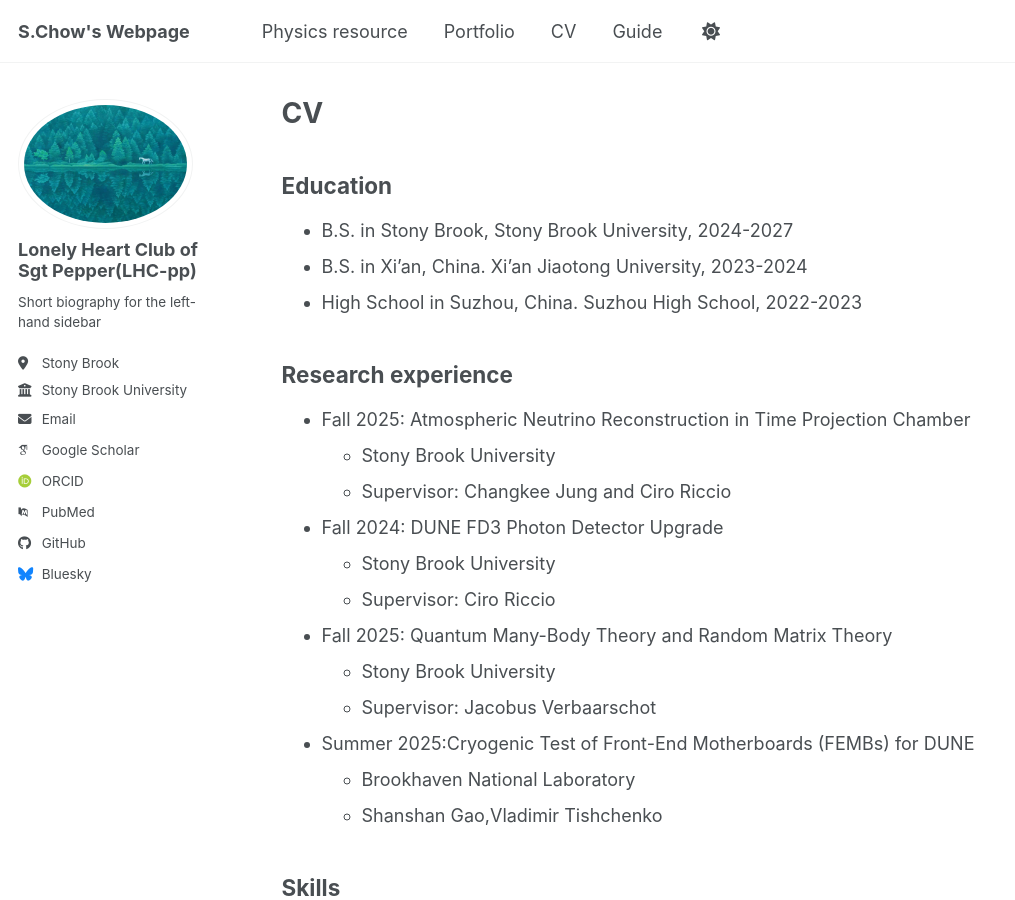
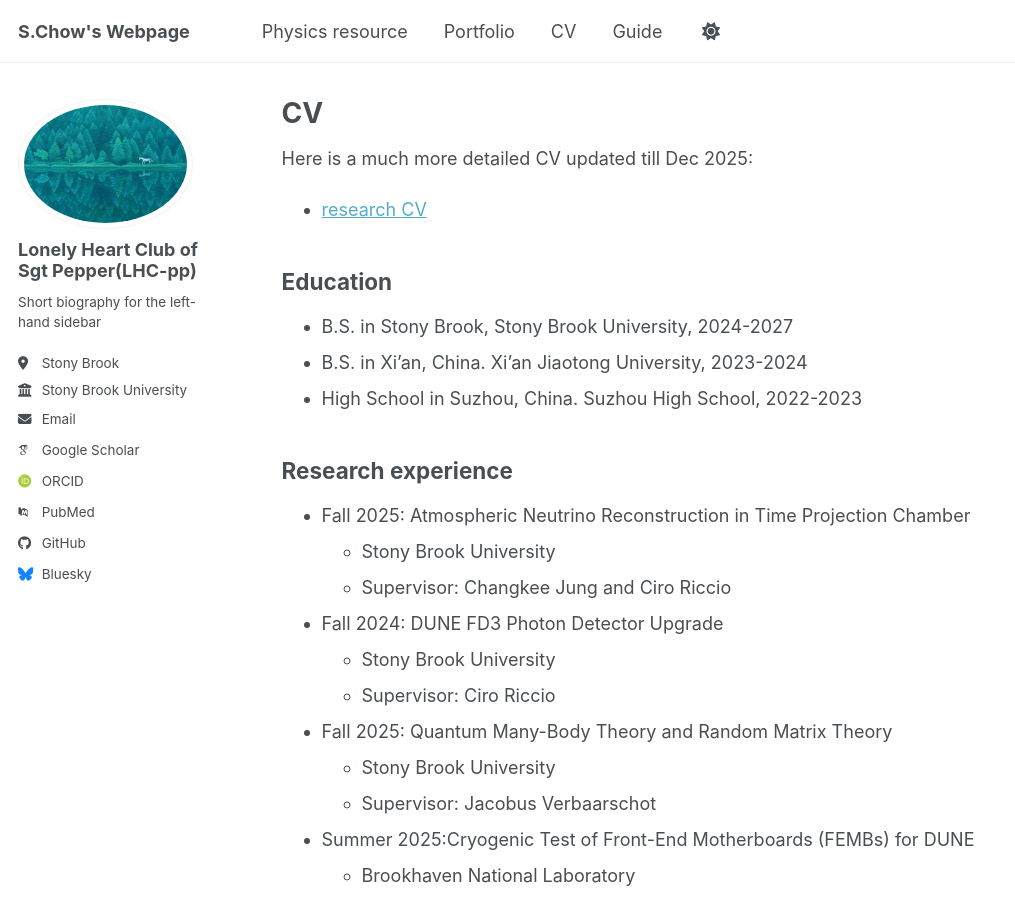
Before and after one commit to StoneChou2007/StoneChou2007, a Jekyll site: the page built from _pages/cv.md, in a window 1280 px wide and 900 px high. Shown: the whole window, without its empty margins (0-1015 px from the left). Built offline with Jekyll 4.4.1, drawn with Linux system fonts in a browser that asks for light colours; some web fonts are replaced; a script bundle is joined from its source files by our own code; library files that are not in the unit come from our copies.

Commit message:
Update cv.md

```diff
--- a/_pages/cv.md
+++ b/_pages/cv.md
@@ -8,6 +8,11 @@
 ---
 
 {% include base_path %}
+
+Here is a much more detailed CV updated till Dec 2025:
+
+- [research CV]({{ '/files/CV_FALL_2025.pdf' | relative_url }})
+
 
 Education
 -----
```
